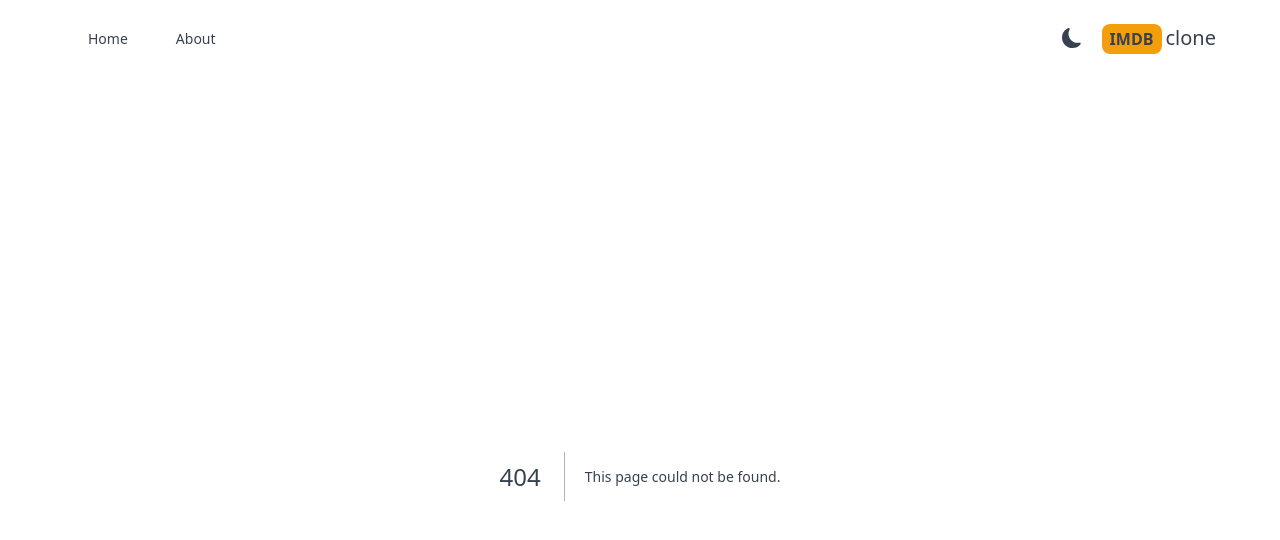
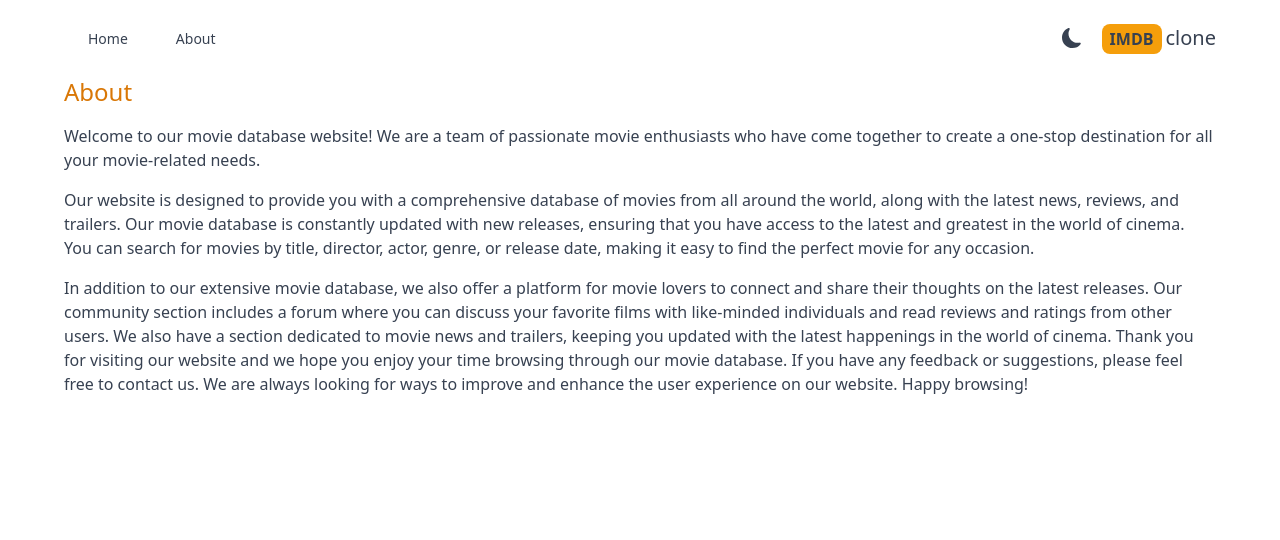
Before and after one commit to oliver-007/imbd_clone_v13, a Next.js app: page /about in a window 1280 px wide. Before the commit this address had no page. Shown: the top 540 px of the page. Built offline with nearby package versions, Linux system fonts and the light colour scheme.

Commit message:
about page added

```diff
--- /dev/null
+++ b/src/app/about/page.js
@@ -0,0 +1,38 @@
+import React from "react";
+
+const About = () => {
+  return (
+    <div className=" max-w-6xl mx-auto space-y-4 ">
+      <h1 className=" text-2xl font-medium text-amber-600 "> About </h1>
+      <p>
+        Welcome to our movie database website! We are a team of passionate movie
+        enthusiasts who have come together to create a one-stop destination for
+        all your movie-related needs.
+      </p>
+      <p>
+        Our website is designed to provide you with a comprehensive database of
+        movies from all around the world, along with the latest news, reviews,
+        and trailers. Our movie database is constantly updated with new
+        releases, ensuring that you have access to the latest and greatest in
+        the world of cinema. You can search for movies by title, director,
+        actor, genre, or release date, making it easy to find the perfect movie
+        for any occasion.
+      </p>
+      <p>
+        In addition to our extensive movie database, we also offer a platform
+        for movie lovers to connect and share their thoughts on the latest
+        releases. Our community section includes a forum where you can discuss
+        your favorite films with like-minded individuals and read reviews and
+        ratings from other users. We also have a section dedicated to movie news
+        and trailers, keeping you updated with the latest happenings in the
+        world of cinema. Thank you for visiting our website and we hope you
+        enjoy your time browsing through our movie database. If you have any
+        feedback or suggestions, please feel free to contact us. We are always
+        looking for ways to improve and enhance the user experience on our
+        website. Happy browsing!
+      </p>
+    </div>
+  );
+};
+
+export default About;
--- a/src/components/Header.js
+++ b/src/components/Header.js
@@ -13,7 +13,7 @@
       </div>
       <div className=" flex items-center space-x-5 ">
         <DarkMode />
-        <Link href={`/`}>
+        <Link href="/">
           <h2 href="/">
             <span className="uppercase font-bold bg-amber-500 py-1 px-2 rounded-lg mr-1 ">
               imdb
```
